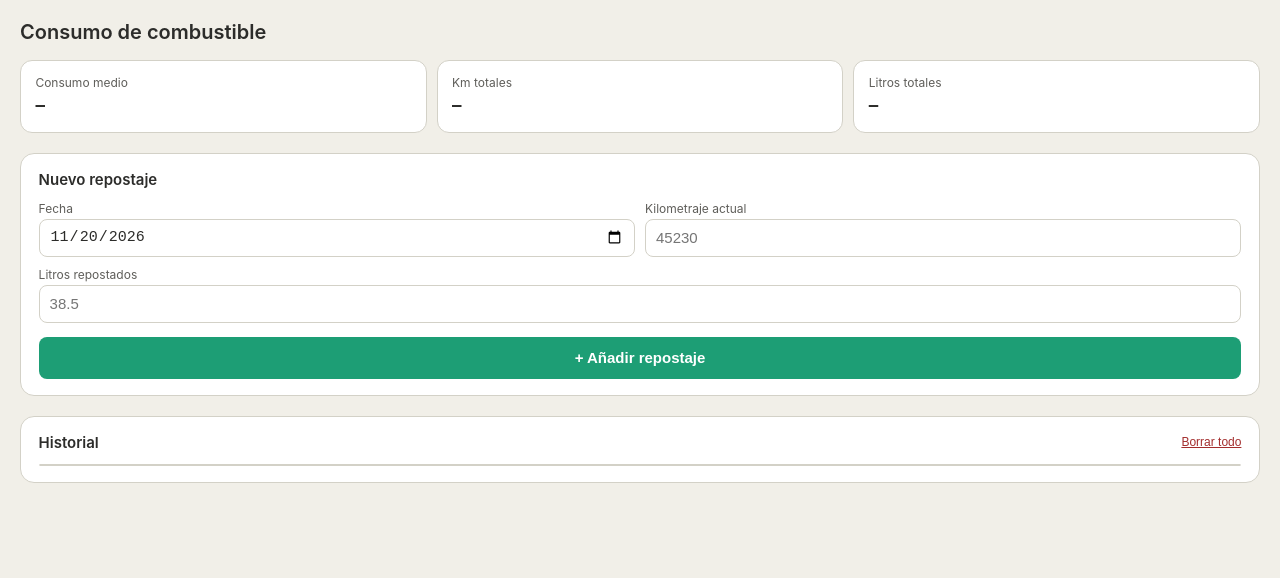
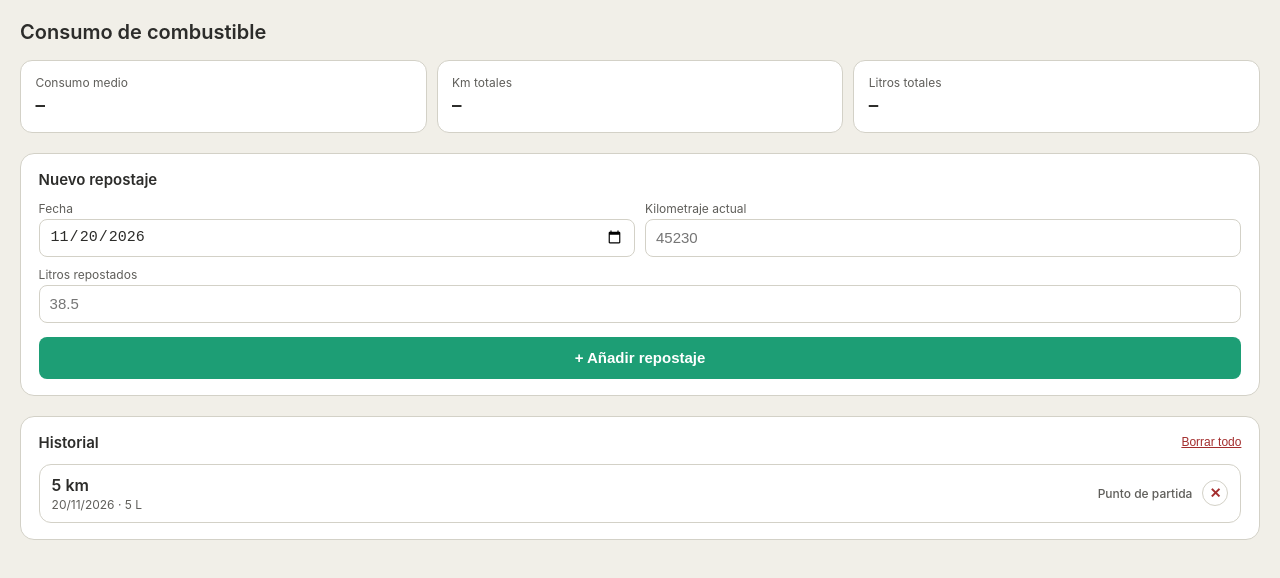
Before and after one commit to lluis75/Consum-Cotxe, a plain HTML site: page index.html in a window 1280 px wide. Both pictures are taken after typing "5", "5" into the empty fields and a click on the button "+ Añadir repostaje". Drawn offline with Linux system fonts and the light colour scheme.

Commit message:
Add files via upload

```diff
--- a/index.html
+++ b/index.html
@@ -49,11 +49,13 @@
   button:active{opacity:0.85;}
   .err{font-size:12px;color:var(--danger);margin:8px 0 0;display:none;}
   .history{border:0.5px solid var(--border);border-radius:12px;overflow:hidden;}
-  .hrow{display:flex;justify-content:space-between;align-items:center;padding:10px 12px;font-size:13px;border-top:0.5px solid var(--border);gap:8px;}
+  .hrow{display:flex;justify-content:space-between;align-items:center;padding:10px 12px;border-top:0.5px solid var(--border);gap:10px;}
   .hrow:first-child{border-top:none;}
-  .hrow .date{color:var(--text-2);flex-shrink:0;}
-  .hrow .km{color:var(--text-2);flex-shrink:0;}
-  .hrow .cons{font-weight:600;flex-shrink:0;}
+  .hrow .main{display:flex;flex-direction:column;gap:2px;min-width:0;flex:1;}
+  .hrow .odo{font-size:16px;font-weight:600;}
+  .hrow .sub{font-size:12px;color:var(--text-2);}
+  .hrow .cons{font-size:14px;font-weight:600;text-align:right;flex-shrink:0;}
+  .hrow .cons.start{font-size:12px;font-weight:500;color:var(--text-2);}
   .empty{font-size:13px;color:var(--text-2);padding:1rem;margin:0;}
   .del-btn{
     width:26px;height:26px;min-width:26px;border-radius:50%;background:transparent;
@@ -115,18 +117,19 @@ function fmt1(n){ return (Math.round(n*10)/10).toLocaleString('es-ES'); }
 
 function persist(){ localStorage.setItem(KEY, JSON.stringify(entries)); }
 
+function fmtDate(s){ const p = s.split('-'); return p.length===3 ? p[2]+'/'+p[1]+'/'+p[0] : s; }
+function fmtKm(n){ return n.toLocaleString('es-ES', {maximumFractionDigits:1}); }
+
 function render(){
   const sorted = [...entries].sort((a,b)=>a.km-b.km);
-  let totalKm=0, totalLiters=0, rows=[];
+  let totalKm=0, totalLiters=0;
 
-  for(let i=1;i<sorted.length;i++){
-    const dKm = sorted[i].km - sorted[i-1].km;
-    const liters = sorted[i].liters;
-    if(dKm>0){
-      totalKm += dKm; totalLiters += liters;
-      rows.push({...sorted[i], dKm, cons:(liters/dKm)*100});
-    }
-  }
+  const rows = sorted.map((e,i)=>{
+    if(i===0) return {...e, first:true};
+    const dKm = e.km - sorted[i-1].km;
+    totalKm += dKm; totalLiters += e.liters;
+    return {...e, dKm, cons:(e.liters/dKm)*100};
+  });
 
   $('km').textContent = totalKm ? fmt1(totalKm)+' km' : '–';
   $('liters').textContent = totalLiters ? fmt1(totalLiters)+' L' : '–';
@@ -135,16 +138,21 @@ function render(){
   const hist = $('history');
   hist.innerHTML = '';
   if(rows.length===0){
-    hist.appendChild($('empty'));
+    hist.innerHTML = '<p class="empty">Todavía no hay repostajes. Añade el primero para calcular el consumo.</p>';
     return;
   }
   rows.reverse().forEach(r=>{
     const el = document.createElement('div');
     el.className='hrow';
-    el.innerHTML = `<span class="date">${r.date}</span>
-      <span class="km">${Math.round(r.dKm)} km · ${fmt1(r.liters)} L</span>
-      <span class="cons">${fmt1(r.cons)} L/100km</span>
-      <button class="del-btn" data-km="${r.km}" title="Eliminar este repostaje">✕</button>`;
+    const detail = r.first
+      ? fmtDate(r.date)+' · '+fmt1(r.liters)+' L'
+      : fmtDate(r.date)+' · +'+fmtKm(r.dKm)+' km · '+fmt1(r.liters)+' L';
+    const cons = r.first
+      ? '<span class="cons start">Punto de partida</span>'
+      : '<span class="cons">'+fmt1(r.cons)+' L/100km</span>';
+    el.innerHTML = '<div class="main"><span class="odo">'+fmtKm(r.km)+' km</span><span class="sub">'+detail.replace(/ (km|L)/g,'\u00a0$1')+'</span></div>'
+      + cons
+      + '<button class="del-btn" data-km="'+r.km+'" title="Eliminar este repostaje" aria-label="Eliminar este repostaje">✕</button>';
     hist.appendChild(el);
   });
 
```
